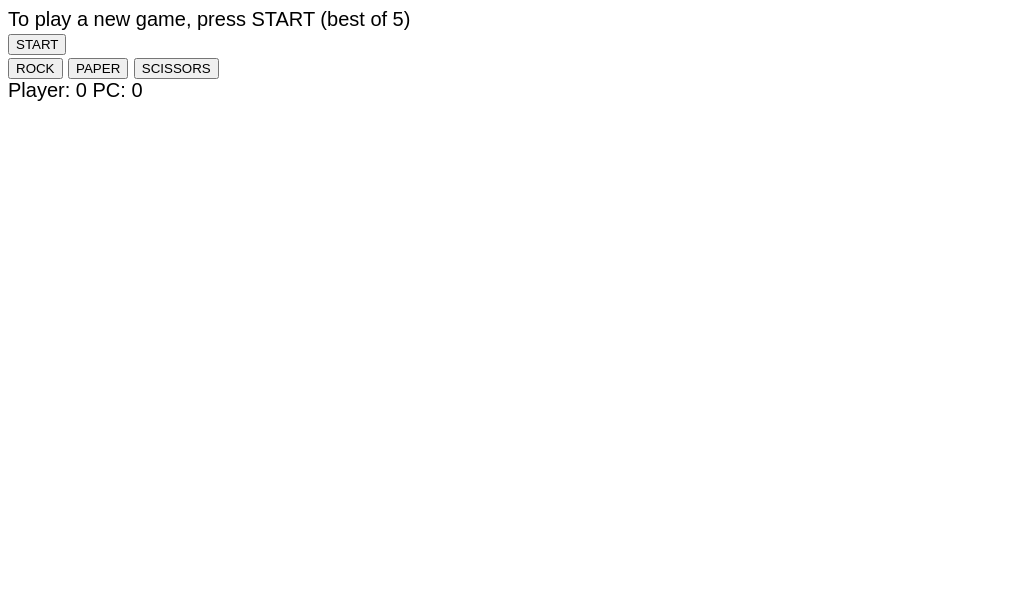
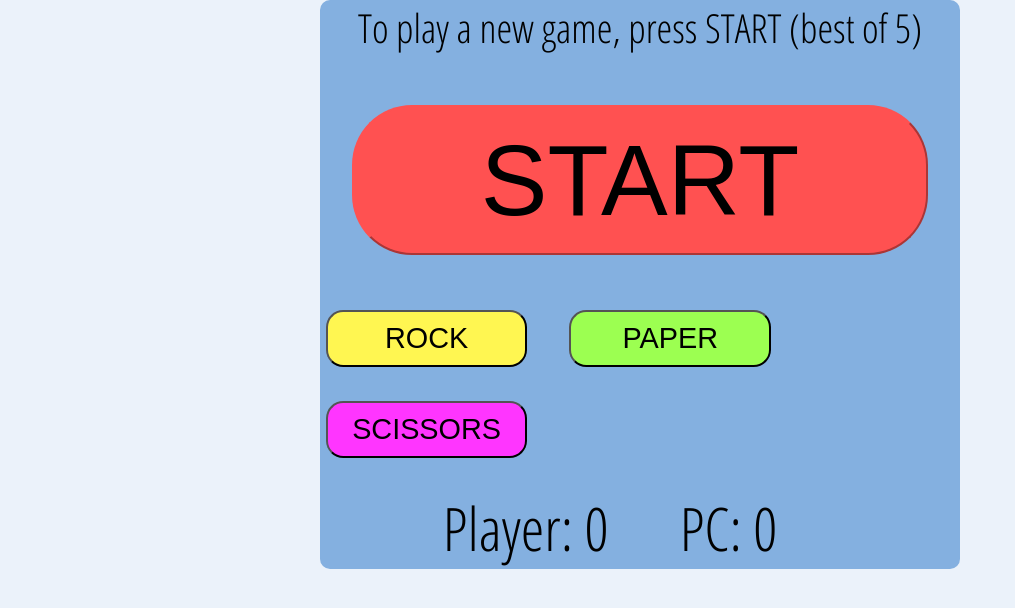
Before and after one commit to Wabbajack0/rock_paper_scissors, a plain HTML site: page index.html in a window 1280 px wide. Shown: the whole page, without its empty margins (0-1015 px from the left). Drawn offline with Linux system fonts and the light colour scheme.

Commit message:
Added CSS (very basic)

```diff
--- a/index.html
+++ b/index.html
@@ -5,22 +5,28 @@
   <meta charset="utf-8">
   <title>Rock Paper Scissors</title>
   <link rel="stylesheet" href="rock_paper_scissors.css">
+  <link href="https://fonts.googleapis.com/css?family=Open+Sans+Condensed:300" rel="stylesheet">
 </head>
 
 <body>
-  <div class="announcer">
+  <div class="main-container">
+
+    <div class="announcer"></div>
+
+    <button type="button" name="start" id="start"></button>
+
+    <div class="button-container">
+      <button type="button" name="rock" class="object">ROCK</button>
+      <button type="button" name="paper" class="object">PAPER</button>
+      <button type="button" name="scissors" class="object">SCISSORS</button>
+    </div>
+
+    <div class="score-container">
+      Player: <span class="score" id=player-score></span>
+      PC: <span class="score" id=pc-score></span>
+    </div>
+
   </div>
-  <button type="button" name="start" id="start"></button>
-  <div class="container">
-    <button type="button" name="rock">ROCK</button>
-    <button type="button" name="paper">PAPER</button>
-    <button type="button" name="scissors">SCISSORS</button>
-  </div>
-  <div class="score-container">
-    Player: <span class="score" id=player-score></span>
-    PC: <span class="score" id=pc-score></span>
-  </div>
-
   <script type="text/javascript" src="rock_paper_scissors.js">
 
   </script>
--- a/rock_paper_scissors.css
+++ b/rock_paper_scissors.css
@@ -1,4 +1,61 @@
 body {
-  font-size: 20px;
-  font-family: arial, sans-serif;
+  font-size: 40px;
+  font-family: 'Open Sans Condensed', sans-serif;
+  background-color: #EBF2FA;
+  margin: 0;
 }
+
+.main-container {
+  width: 50%;
+  margin: 0 auto;
+  display: flex;
+  flex-direction: column;
+  justify-content: center;
+  flex-wrap: nowrap;
+  background-color: #84b0e0;
+  border-radius: 10px;
+}
+
+div div {
+  margin: 0 auto;
+}
+
+#start {
+  margin: 0.5em auto;
+  height: 1.5em;
+  width: 90%;
+  font-size: 2.5em;
+  border-radius: 0.6em;
+  border-color: #ff5151;
+  background-color: #ff5151;
+  outline: none;
+}
+
+.button-container button {
+  margin: 0 1em 1em 0.2em;
+  font-size: 1.8rem;
+  height: 2em;
+  width: 7em;
+  border-radius: 0.6em;
+  outline: none;
+}
+
+.score-container {
+  font-size: 1.5em;
+}
+
+.score {
+  margin-right: 1em;
+}
+
+.button-container button:nth-child(1) {
+  background-color: #fff651;
+}
+
+.button-container button:nth-child(2) {
+  background-color: #9cff51;
+}
+
+.button-container button:nth-child(3) {
+  background-color: #ff35ff;
+}
--- a/rock_paper_scissors.js
+++ b/rock_paper_scissors.js
@@ -7,7 +7,7 @@ const TIMEOUT = 800;
 
 const announcer = document.querySelector('.announcer');
 const start = document.querySelector('#start');
-const buttons = document.querySelectorAll('div button');
+const buttons = document.querySelectorAll('.object');
 const pcScoreElement = document.querySelector('#pc-score');
 const playerScoreElement = document.querySelector('#player-score');
 
```
